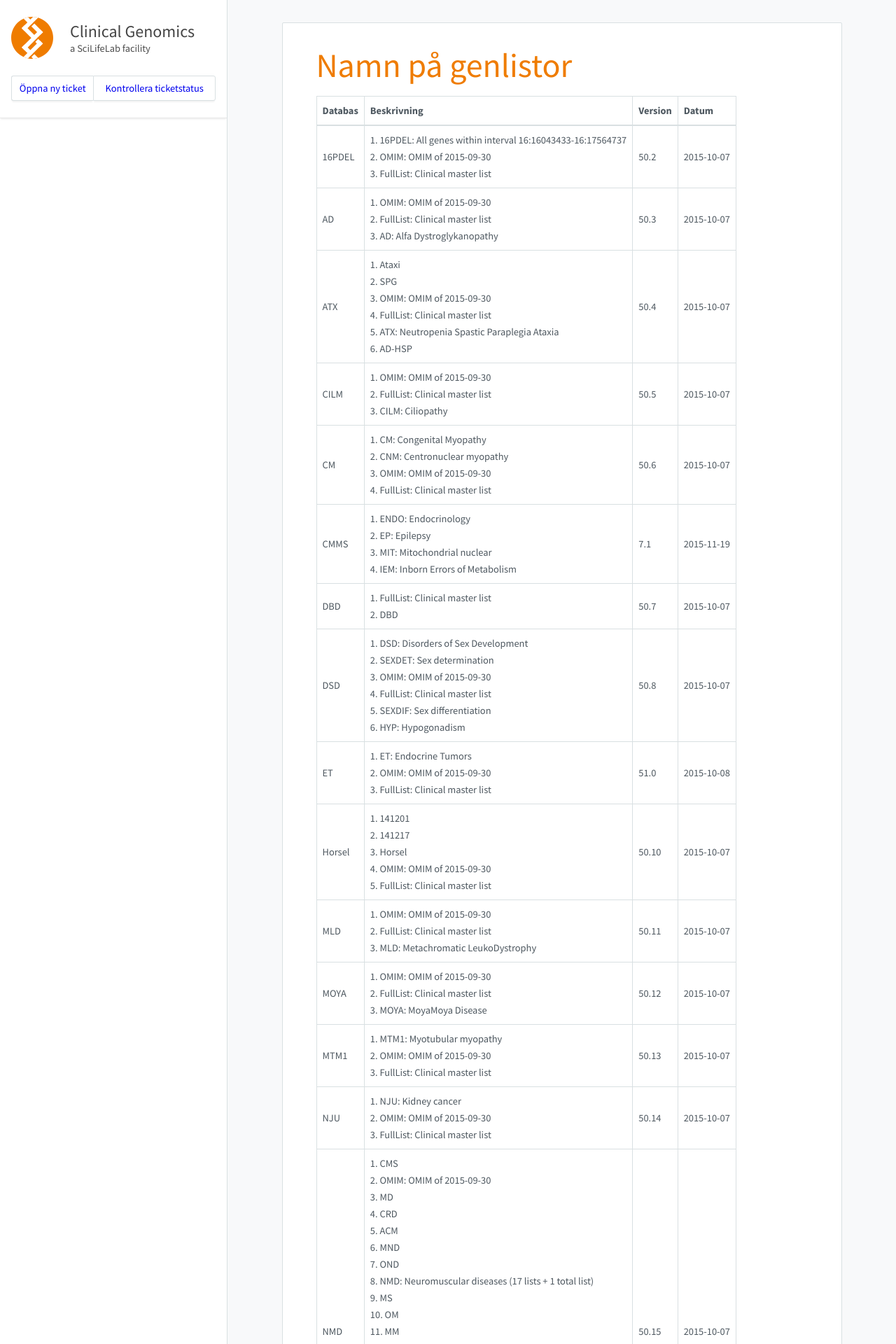
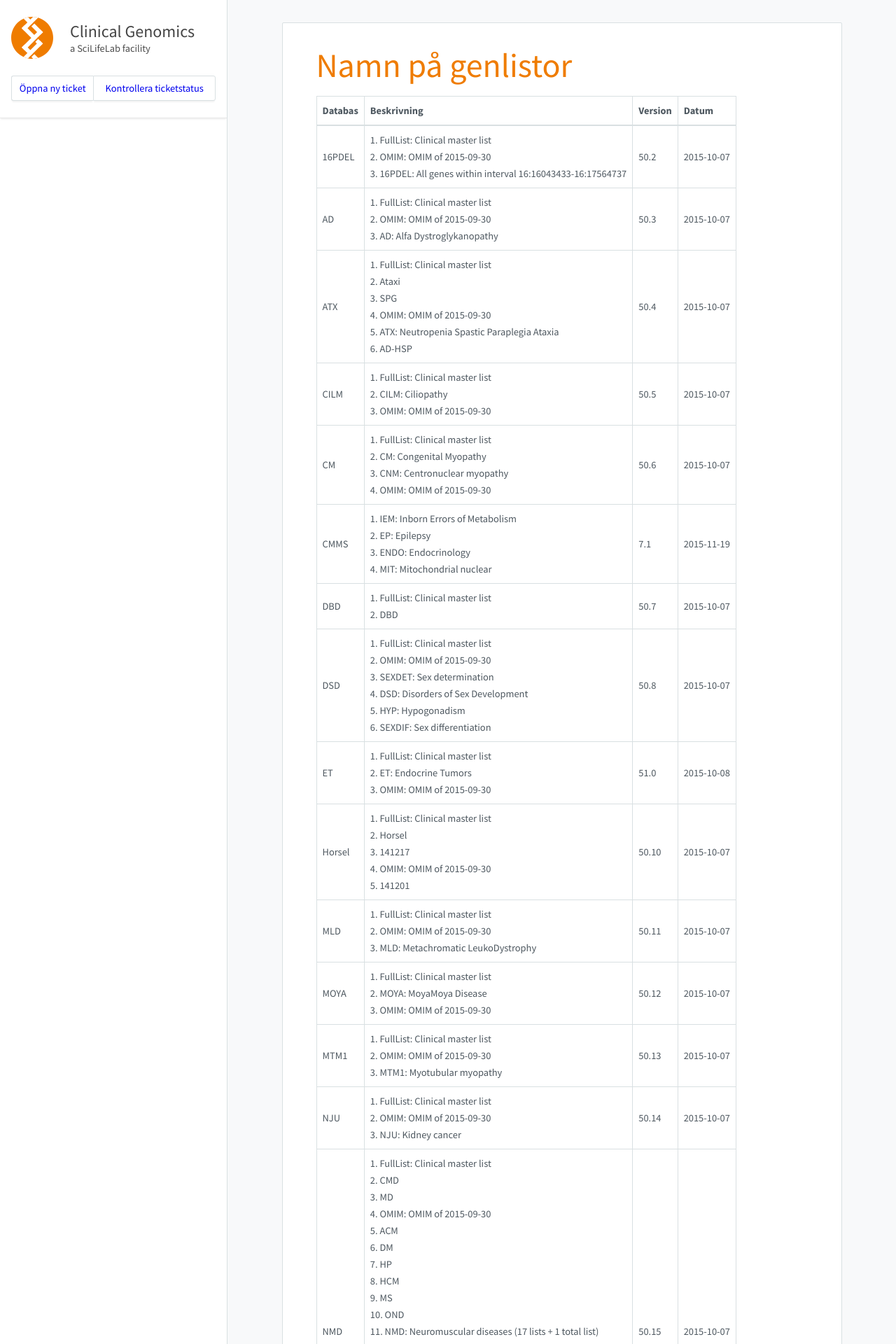
Before and after one commit to Clinical-Genomics/clinical-genomics.github.io, a Jekyll site: the page built from _pages/namnpagenlistor.md, in a window 1280 px wide. Shown: the top 1920 px of the page at 70% size. Built offline with Jekyll 4.4.1, drawn with Linux system fonts in a browser that asks for light colours; nearby versions of some CDN libraries; some of the changed lines change nothing that is shown; some of the changed text lies outside the part shown.

Commit message:
Update to cust003-mtDNA.txt

```diff
--- a/_pages/namnpagenlistor.md
+++ b/_pages/namnpagenlistor.md
@@ -8,25 +8,26 @@
 
 |Databas|Beskrivning|Version|Datum|
 |---|---|---|---|
-|16PDEL|1. 16PDEL: All genes within interval 16:16043433-16:17564737<br />2. OMIM: OMIM of 2015-09-30<br />3. FullList: Clinical master list<br />|50.2|2015-10-07|
-|AD|1. OMIM: OMIM of 2015-09-30<br />2. FullList: Clinical master list<br />3. AD: Alfa Dystroglykanopathy<br />|50.3|2015-10-07|
-|ATX|1. Ataxi<br />2. SPG<br />3. OMIM: OMIM of 2015-09-30<br />4. FullList: Clinical master list<br />5. ATX: Neutropenia Spastic Paraplegia Ataxia<br />6. AD-HSP<br />|50.4|2015-10-07|
-|CILM|1. OMIM: OMIM of 2015-09-30<br />2. FullList: Clinical master list<br />3. CILM: Ciliopathy<br />|50.5|2015-10-07|
-|CM|1. CM: Congenital Myopathy<br />2. CNM: Centronuclear myopathy<br />3. OMIM: OMIM of 2015-09-30<br />4. FullList: Clinical master list<br />|50.6|2015-10-07|
-|CMMS|1. ENDO: Endocrinology<br />2. EP: Epilepsy<br />3. MIT: Mitochondrial nuclear<br />4. IEM: Inborn Errors of Metabolism<br />|7.1|2015-11-19|
+|16PDEL|1. FullList: Clinical master list<br />2. OMIM: OMIM of 2015-09-30<br />3. 16PDEL: All genes within interval 16:16043433-16:17564737<br />|50.2|2015-10-07|
+|AD|1. FullList: Clinical master list<br />2. OMIM: OMIM of 2015-09-30<br />3. AD: Alfa Dystroglykanopathy<br />|50.3|2015-10-07|
+|ATX|1. FullList: Clinical master list<br />2. Ataxi<br />3. SPG<br />4. OMIM: OMIM of 2015-09-30<br />5. ATX: Neutropenia Spastic Paraplegia Ataxia<br />6. AD-HSP<br />|50.4|2015-10-07|
+|CILM|1. FullList: Clinical master list<br />2. CILM: Ciliopathy<br />3. OMIM: OMIM of 2015-09-30<br />|50.5|2015-10-07|
+|CM|1. FullList: Clinical master list<br />2. CM: Congenital Myopathy<br />3. CNM: Centronuclear myopathy<br />4. OMIM: OMIM of 2015-09-30<br />|50.6|2015-10-07|
+|CMMS|1. IEM: Inborn Errors of Metabolism<br />2. EP: Epilepsy<br />3. ENDO: Endocrinology<br />4. MIT: Mitochondrial nuclear<br />|7.1|2015-11-19|
 |DBD|1. FullList: Clinical master list<br />2. DBD<br />|50.7|2015-10-07|
-|DSD|1. DSD: Disorders of Sex Development<br />2. SEXDET: Sex determination<br />3. OMIM: OMIM of 2015-09-30<br />4. FullList: Clinical master list<br />5. SEXDIF: Sex differentiation<br />6. HYP: Hypogonadism<br />|50.8|2015-10-07|
-|ET|1. ET: Endocrine Tumors<br />2. OMIM: OMIM of 2015-09-30<br />3. FullList: Clinical master list<br />|51.0|2015-10-08|
-|Horsel|1. 141201<br />2. 141217<br />3. Horsel<br />4. OMIM: OMIM of 2015-09-30<br />5. FullList: Clinical master list<br />|50.10|2015-10-07|
-|MLD|1. OMIM: OMIM of 2015-09-30<br />2. FullList: Clinical master list<br />3. MLD: Metachromatic LeukoDystrophy<br />|50.11|2015-10-07|
-|MOYA|1. OMIM: OMIM of 2015-09-30<br />2. FullList: Clinical master list<br />3. MOYA: MoyaMoya Disease<br />|50.12|2015-10-07|
-|MTM1|1. MTM1: Myotubular myopathy<br />2. OMIM: OMIM of 2015-09-30<br />3. FullList: Clinical master list<br />|50.13|2015-10-07|
-|NJU|1. NJU: Kidney cancer<br />2. OMIM: OMIM of 2015-09-30<br />3. FullList: Clinical master list<br />|50.14|2015-10-07|
-|NMD|1. CMS<br />2. OMIM: OMIM of 2015-09-30<br />3. MD<br />4. CRD<br />5. ACM<br />6. MND<br />7. OND<br />8. NMD: Neuromuscular diseases (17 lists + 1 total list)<br />9. MS<br />10. OM<br />11. MM<br />12. HCM<br />13. NM<br />14. DM<br />15. FullList: Clinical master list<br />16. HMSN<br />17. HA<br />18. CMD<br />19. CM: Congenital Myopathy<br />20. HP<br />21. IC<br />|50.15|2015-10-07|
-|OMIM|1. OMIM: OMIM of 2015-09-30<br />2. FullList: Clinical master list<br />|51.1|2015-10-13|
-|ORO|1. ORO: Oro-facial-digital syndrome<br />2. OMIM: OMIM of 2015-09-30<br />3. FullList: Clinical master list<br />|50.17|2015-10-07|
-|PAF1|1. PAF1: RNA polymerase II-associated factor<br />2. OMIM: OMIM of 2015-09-30<br />3. FullList: Clinical master list<br />|50.18|2015-10-07|
-|PID|1. PID: Primary Immune Deficiency<br />2. PIDCAD: PID Candidates<br />3. FullList: Clinical master list<br />|7.2|2015-10-21|
-|SCN|1. SCN: Neutropenia<br />2. OMIM: OMIM of 2015-09-30<br />3. FullList: Clinical master list<br />|50.19|2015-10-07|
-|SHANK1|1. SHANK1: SH3 and multiple ankyrin repeat domains 1<br />2. OMIM: OMIM of 2015-09-30<br />3. FullList: Clinical master list<br />|50.20|2015-10-07|
-|SKD|1. SKD: Skeletal dysplasia<br />2. OMIM: OMIM of 2015-09-30<br />3. FullList: Clinical master list<br />|50.21|2015-10-07|
+|DSD|1. FullList: Clinical master list<br />2. OMIM: OMIM of 2015-09-30<br />3. SEXDET: Sex determination<br />4. DSD: Disorders of Sex Development<br />5. HYP: Hypogonadism<br />6. SEXDIF: Sex differentiation<br />|50.8|2015-10-07|
+|ET|1. FullList: Clinical master list<br />2. ET: Endocrine Tumors<br />3. OMIM: OMIM of 2015-09-30<br />|51.0|2015-10-08|
+|Horsel|1. FullList: Clinical master list<br />2. Horsel<br />3. 141217<br />4. OMIM: OMIM of 2015-09-30<br />5. 141201<br />|50.10|2015-10-07|
+|MLD|1. FullList: Clinical master list<br />2. OMIM: OMIM of 2015-09-30<br />3. MLD: Metachromatic LeukoDystrophy<br />|50.11|2015-10-07|
+|MOYA|1. FullList: Clinical master list<br />2. MOYA: MoyaMoya Disease<br />3. OMIM: OMIM of 2015-09-30<br />|50.12|2015-10-07|
+|MTM1|1. FullList: Clinical master list<br />2. OMIM: OMIM of 2015-09-30<br />3. MTM1: Myotubular myopathy<br />|50.13|2015-10-07|
+|NJU|1. FullList: Clinical master list<br />2. OMIM: OMIM of 2015-09-30<br />3. NJU: Kidney cancer<br />|50.14|2015-10-07|
+|NMD|1. FullList: Clinical master list<br />2. CMD<br />3. MD<br />4. OMIM: OMIM of 2015-09-30<br />5. ACM<br />6. DM<br />7. HP<br />8. HCM<br />9. MS<br />10. OND<br />11. NMD: Neuromuscular diseases (17 lists + 1 total list)<br />12. HMSN<br />13. IC<br />14. HA<br />15. CRD<br />16. CMS<br />17. MND<br />18. NM<br />19. CM: Congenital Myopathy<br />20. OM<br />21. MM<br />|50.15|2015-10-07|
+|OMIM|1. FullList: Clinical master list<br />2. OMIM: OMIM of 2015-09-30<br />|51.1|2015-10-13|
+|ORO|1. FullList: Clinical master list<br />2. OMIM: OMIM of 2015-09-30<br />3. ORO: Oro-facial-digital syndrome<br />|50.17|2015-10-07|
+|PAF1|1. FullList: Clinical master list<br />2. PAF1: RNA polymerase II-associated factor<br />3. OMIM: OMIM of 2015-09-30<br />|50.18|2015-10-07|
+|PID|1. FullList: Clinical master list<br />2. PIDCAD: PID Candidates<br />3. PID: Primary Immune Deficiency<br />|7.2|2015-10-21|
+|SCN|1. FullList: Clinical master list<br />2. OMIM: OMIM of 2015-09-30<br />3. SCN: Neutropenia<br />|50.19|2015-10-07|
+|SHANK1|1. FullList: Clinical master list<br />2. OMIM: OMIM of 2015-09-30<br />3. SHANK1: SH3 and multiple ankyrin repeat domains 1<br />|50.20|2015-10-07|
+|SKD|1. FullList: Clinical master list<br />2. OMIM: OMIM of 2015-09-30<br />3. SKD: Skeletal dysplasia<br />|50.21|2015-10-07|
+|mtDNA|Mitochondrial DNA|8.0|2015-11-30|
```
